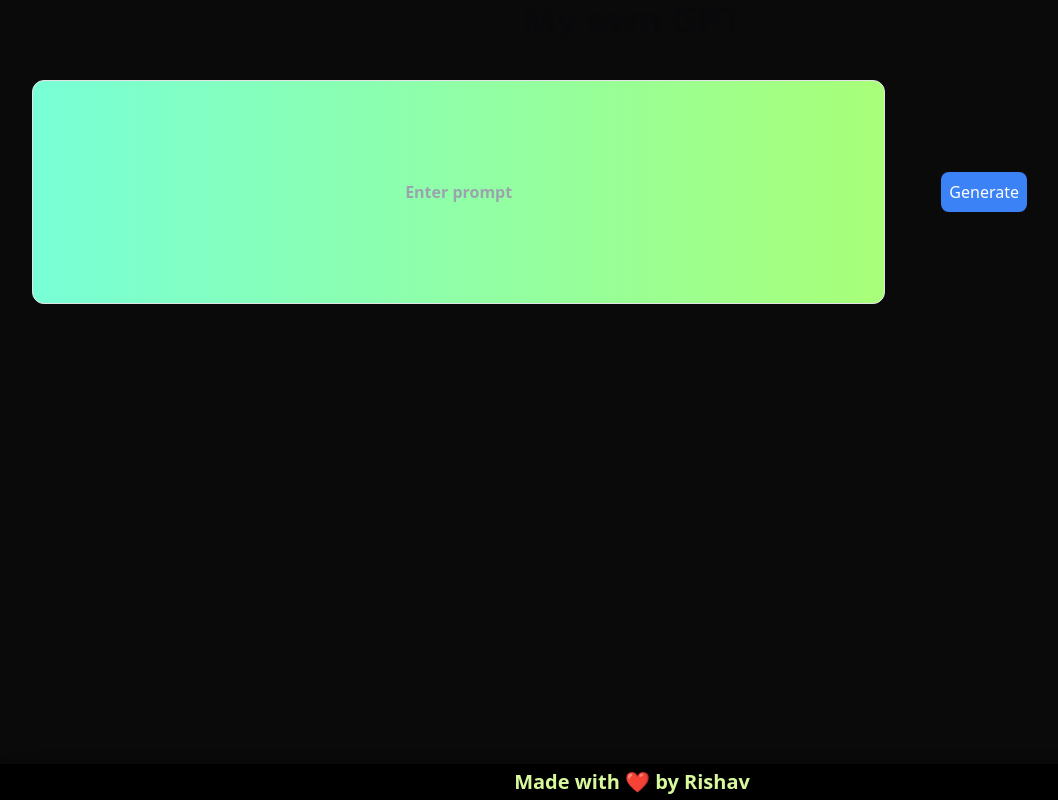
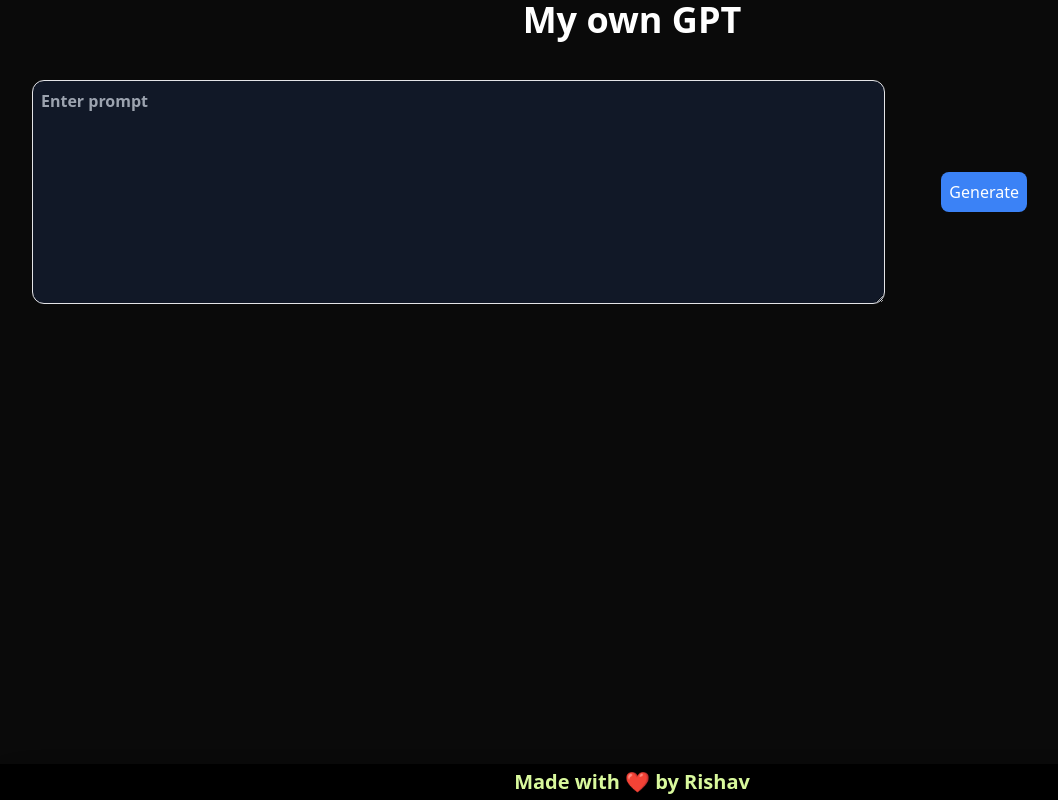
Before and after one commit to rishavmahapatra/Jira-Copilot, a Next.js app: page /agile in a window 1280 px wide. Shown: the whole page, without its empty margins (8-1066 px from the left). Built offline with nearby package versions, Linux system fonts and the light colour scheme.

Commit message:
caching implemented

```diff
--- a/app/agile/page.js
+++ b/app/agile/page.js
@@ -1,4 +1,5 @@
 "use client";
+import { Text } from 'lucide-react';
 import { useState } from 'react';
 import ReactMarkdown from 'react-markdown';
 
@@ -38,23 +39,24 @@ export default function Home() {
 
   return (
     <div>
-         <h1 className='font-bold text-4xl text-center'>My own GPT</h1>
+         <h1 className='font-bold text-4xl text-white text-center'>My own GPT</h1>
       <form onSubmit={handleSubmit} className="flex items-center">
         {/* <label for='text'>Enter this or that statement</label> */}
-        <input
+        <textarea
         id='text'
           type="text"
           value={prompt}
           onChange={(e) => setPrompt(e.target.value)}
           placeholder="Enter prompt"
-          className="w-2/3 h-56 rounded-xl text-center font-semibold bg-gradient-to-l from-[#a8ff78] to-[#78ffd6] border p-2 m-10"
+          className="w-2/3 h-56 rounded-xl font-semibold bg-gray-900 text-white  border p-2 m-10"
+          // bg-gradient-to-l from-[#a8ff78] to-[#78ffd6]
         />
         <button type="submit" className=" rounded-lg bg-blue-500 text-white p-2 m-4">
           Generate
         </button>
       </form>
       {loading && (<p className='font-bold animate-pulse text-2xl text-yellow-200 text-center mx-auto'>Loading</p>)}
-      {response && (<ReactMarkdown className='m-10 p-10 border-2  bg-gradient-to-l from-[#a8ff78] to-[#78ffd6] rounded-md'>{response}</ReactMarkdown>)}
+      {response && (<ReactMarkdown className='m-10 p-10 border-2   bg-gray-900 text-white  rounded-md'>{response}</ReactMarkdown>)}
     </div>
   );
 }
--- a/components/JiraContex.jsx
+++ b/components/JiraContex.jsx
@@ -1,16 +1,29 @@
 'use client'
-import { createContext, useContext, useState } from "react";
+import { createContext, useContext, useState, useEffect } from "react";
 
 // Create the context
 const JiraContext = createContext();
 
 // Provider component to wrap the app
 export function JiraProvider({ children }) {
-  const [jiraData, setJiraData] = useState({
-    jiraUrl: "",
-    userId: "",
-    apiToken: ""
-  });
+  // Load initial state from localStorage (if available)
+  const loadStateFromLocalStorage = () => {
+    const savedState = localStorage.getItem('jiraData');
+    return savedState ? JSON.parse(savedState) : {
+      jiraUrl: "",
+      userId: "",
+      apiToken: ""
+    };
+  };
+
+  const [jiraData, setJiraData] = useState(loadStateFromLocalStorage);
+
+  // Save the state to localStorage whenever it changes
+  useEffect(() => {
+    if (jiraData) {
+      localStorage.setItem('jiraData', JSON.stringify(jiraData));
+    }
+  }, [jiraData]); // Only run this effect when `jiraData` changes
 
   return (
     <JiraContext.Provider value={{ jiraData, setJiraData }}>
```
